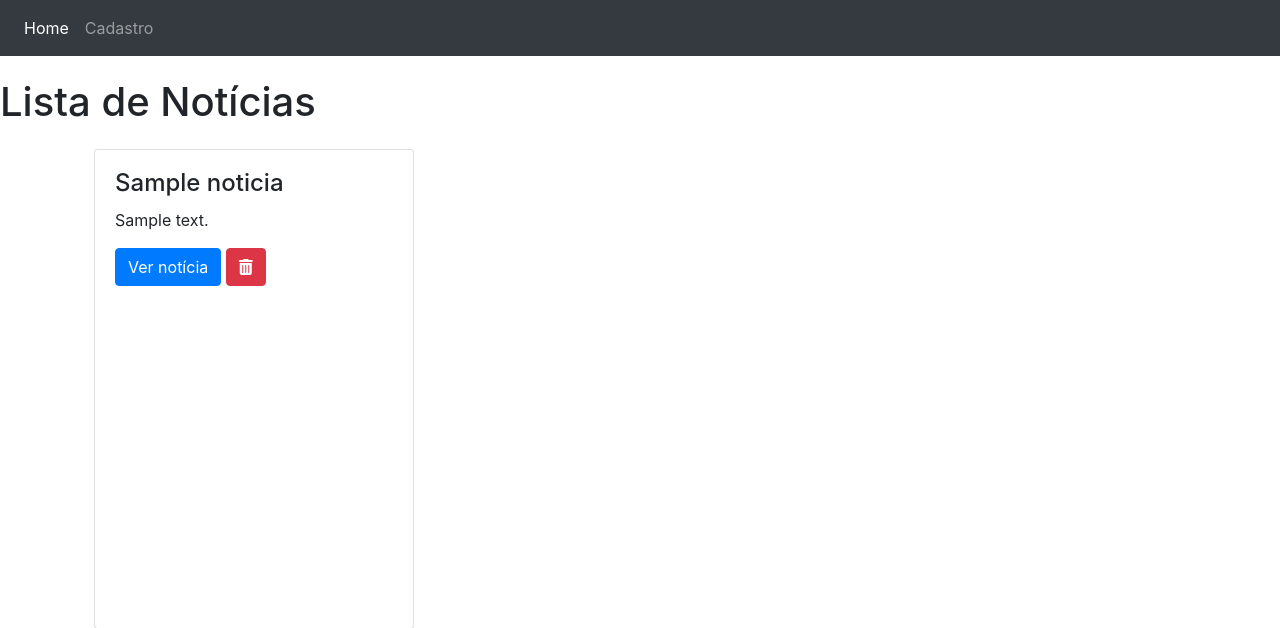
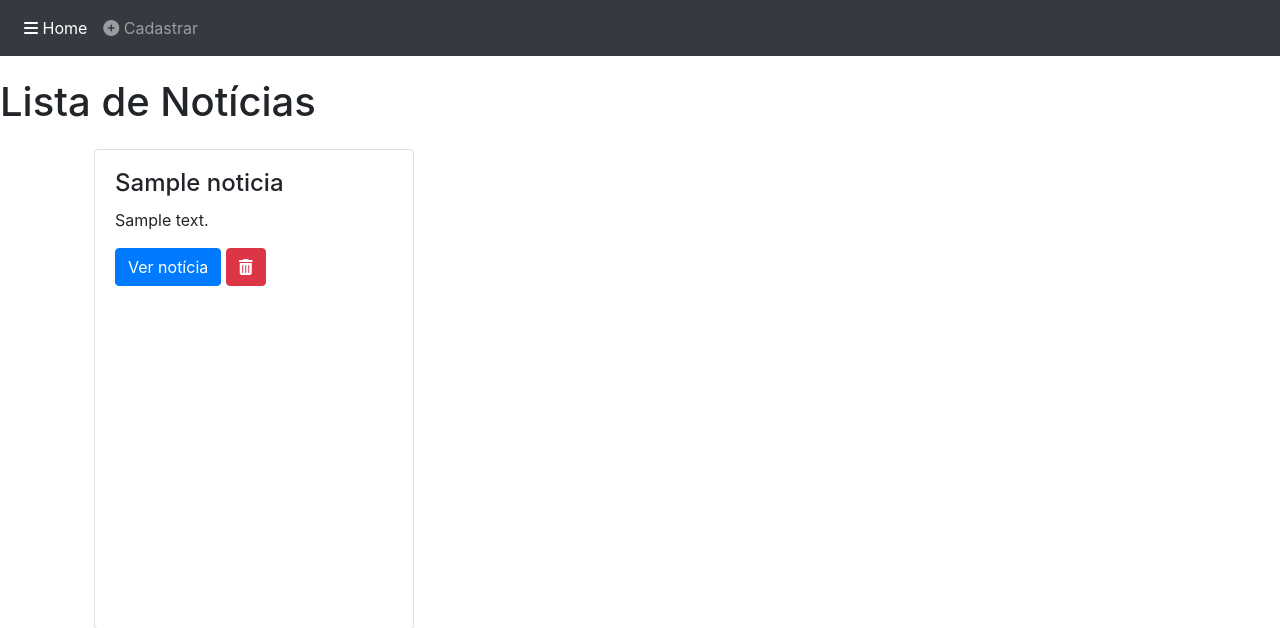
Before and after one commit to henrique221/intro-flask, a Flask app: template templates/index.html in a window 1280 px wide. Shown: the top 628 px of the page. Run offline with Flask 2, Linux system fonts and the light colour scheme; the template is opened without the code that fills it: most values are stand-ins (such as "Sample title", 1, 10 or a date in 2020); some libraries are stand-ins or nearby versions.

Commit message:
Adicionando icones nos itens do menu

```diff
--- a/templates/components/menu.html
+++ b/templates/components/menu.html
@@ -2,10 +2,14 @@
     <div class="collapse navbar-collapse" id="navbarNav">
         <ul class="navbar-nav">
             <li class="nav-item">
-                <a class="nav-link {{index}}" href="{{url_for('index')}}">Home</a>
+                <a class="nav-link {{index}}" href="{{url_for('index')}}">
+                    <i class="fa fa-bars" aria-hidden="true"></i> Home
+                </a>
             </li>
             <li class="nav-item">
-                <a class="nav-link {{cadastro}}" href="{{url_for('cadastro')}}">Cadastro</a>
+                <a class="nav-link {{cadastrar}}" href="{{url_for('cadastrar')}}">
+                    <i class="fa fa-plus-circle" aria-hidden="true"></i> Cadastrar
+                </a>
             </li>
         </ul>
     </div>
```
